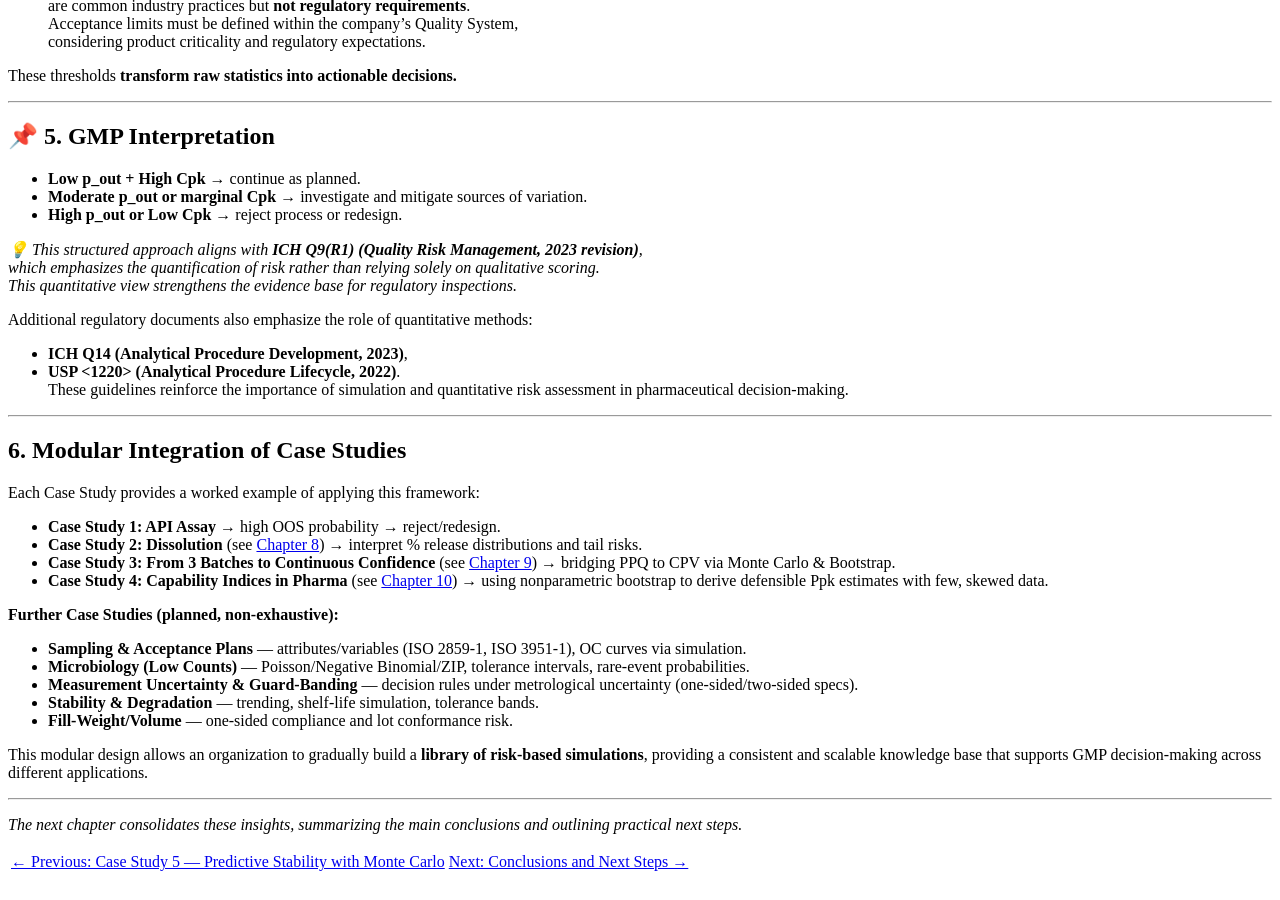
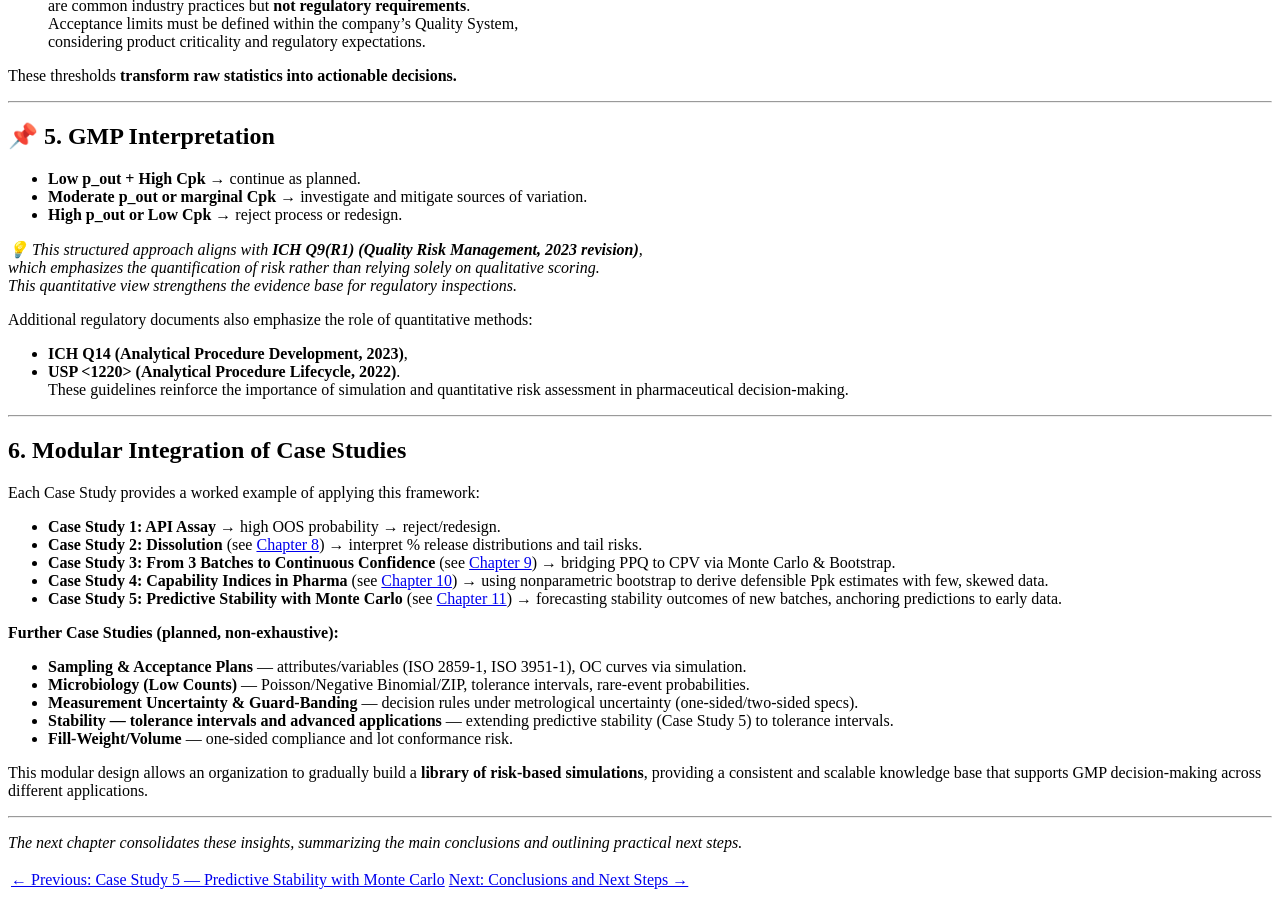
Before and after one commit to rbonfichi/monte-carlo-gmp-pharma, a Jekyll site: the page built from docs/chapters/chapter12_decision-risk.md, in a window 1280 px wide and 900 px high, scrolled down 1797 px. Built offline with Jekyll 4.4.1, drawn with Linux system fonts in a browser that asks for light colours; our own code applies the rules of GitHub Pages for plain Markdown files.

Commit message:
Update chapter12_decision-risk.md

```diff
--- a/docs/chapters/chapter12_decision-risk.md
+++ b/docs/chapters/chapter12_decision-risk.md
@@ -139,12 +139,13 @@ Each Case Study provides a worked example of applying this framework:
 - **Case Study 2: Dissolution** (see [Chapter 8](chapter08_case-study2.md)) → interpret % release distributions and tail risks.
 - **Case Study 3: From 3 Batches to Continuous Confidence** (see [Chapter 9](chapter09_case-study3.md)) → bridging PPQ to CPV via Monte Carlo & Bootstrap.
 - **Case Study 4: Capability Indices in Pharma** (see [Chapter 10](chapter10_case-study4.md)) → using nonparametric bootstrap to derive defensible Ppk estimates with few, skewed data.
+- **Case Study 5: Predictive Stability with Monte Carlo** (see [Chapter 11](chapter11_case-study5.md)) → forecasting stability outcomes of new batches, anchoring predictions to early data.
 
 **Further Case Studies (planned, non-exhaustive):**
 - **Sampling & Acceptance Plans** — attributes/variables (ISO 2859-1, ISO 3951-1), OC curves via simulation.
 - **Microbiology (Low Counts)** — Poisson/Negative Binomial/ZIP, tolerance intervals, rare-event probabilities.
 - **Measurement Uncertainty & Guard-Banding** — decision rules under metrological uncertainty (one-sided/two-sided specs).
-- **Stability & Degradation** — trending, shelf-life simulation, tolerance bands.
+- **Stability — tolerance intervals and advanced applications** — extending predictive stability (Case Study 5) to tolerance intervals.
 - **Fill-Weight/Volume** — one-sided compliance and lot conformance risk.
 
 This modular design allows an organization to gradually build a **library of risk-based simulations**, providing a consistent and scalable knowledge base that supports GMP decision-making across different applications.
```
